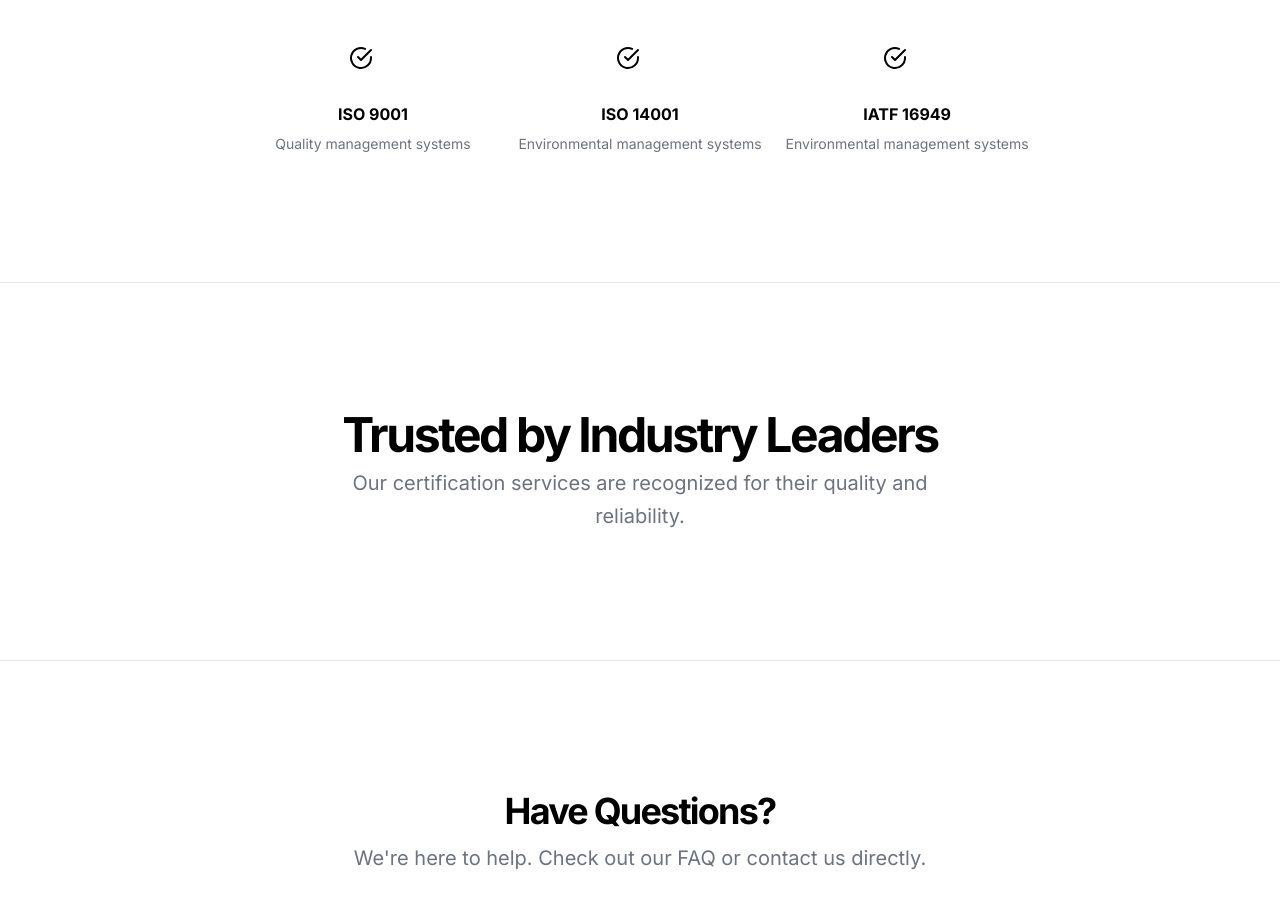
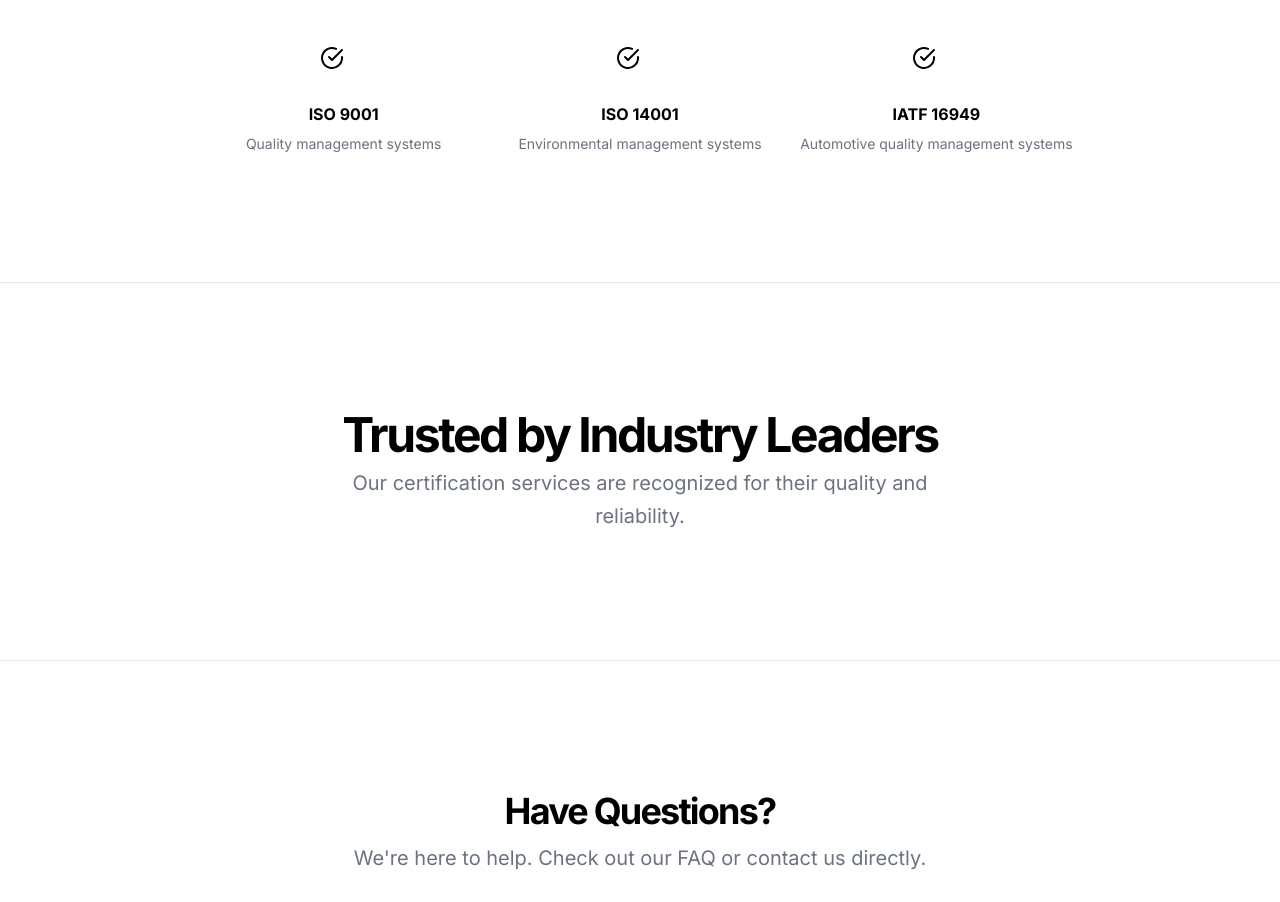
Before and after one commit to HarishVidya/ProQuality, a Next.js app: page / in a window 1280 px wide. Shown: the part 862-1764 px from the top of the page. Built offline with nearby package versions, Linux system fonts and the light colour scheme.

Commit message:
Update landing.jsx

```diff
--- a/src/components/component/landing.jsx
+++ b/src/components/component/landing.jsx
@@ -58,7 +58,7 @@
                 <CheckCircleIcon className="w-12 h-12" />
                 <div className="space-y-2 text-center">
                   <h3 className="font-bold">IATF 16949</h3>
-                  <p className="text-sm text-gray-500 dark:text-gray-400">Environmental management systems</p>
+                  <p className="text-sm text-gray-500 dark:text-gray-400">Automotive quality management systems</p>
                 </div>
               </div>
             </div>
```
